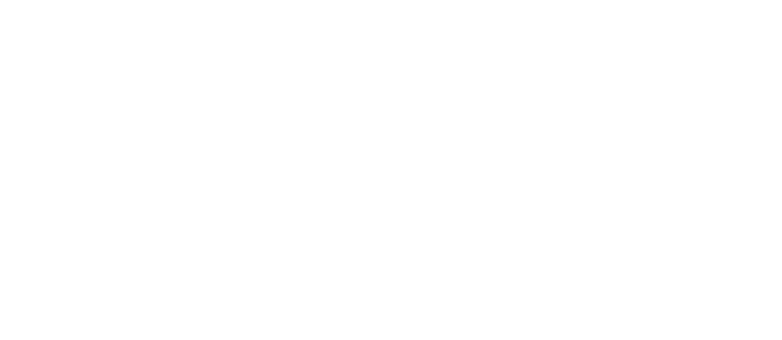
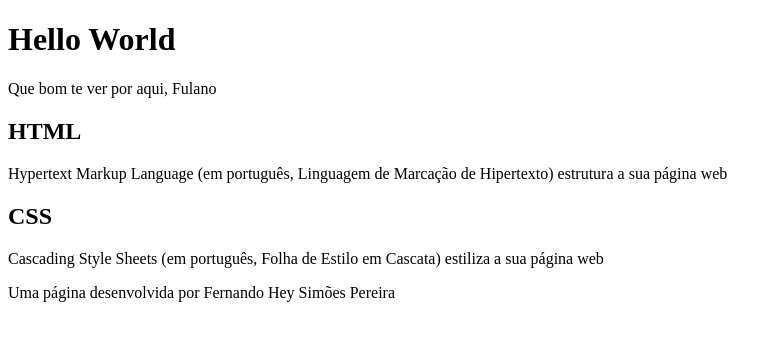
Before and after one commit to 84FernandoHSP/hello-world, a plain HTML site: page index.html in a window 1280 px wide. Shown: the whole page, without its empty margins (0-782 px from the left). Drawn offline with Linux system fonts and the light colour scheme.

Commit message:
Criação dos escritos básicos na Página

```diff
--- a/index.html
+++ b/index.html
@@ -6,6 +6,25 @@
     <title>Hello World</title>
 </head>
 <body>
+    <header>
+        <h1>Hello World</h1>
+        <p>Que bom te ver por aqui, Fulano</p>
+
+    </header>
+
+    <section>
+        <h2>HTML</h2>
+        <P>Hypertext Markup Language (em português, Linguagem de Marcação de Hipertexto) estrutura a sua página web</P>
+
+
+        <h2>CSS</h2>
+        <p>Cascading Style Sheets (em português, Folha de Estilo em Cascata) estiliza a sua página web</p>
+    </section>
+
+    <footer>
+        <p>Uma página desenvolvida por Fernando Hey Simões Pereira</p>
+
+   </footer>
 
 </body>
 </html>
```
